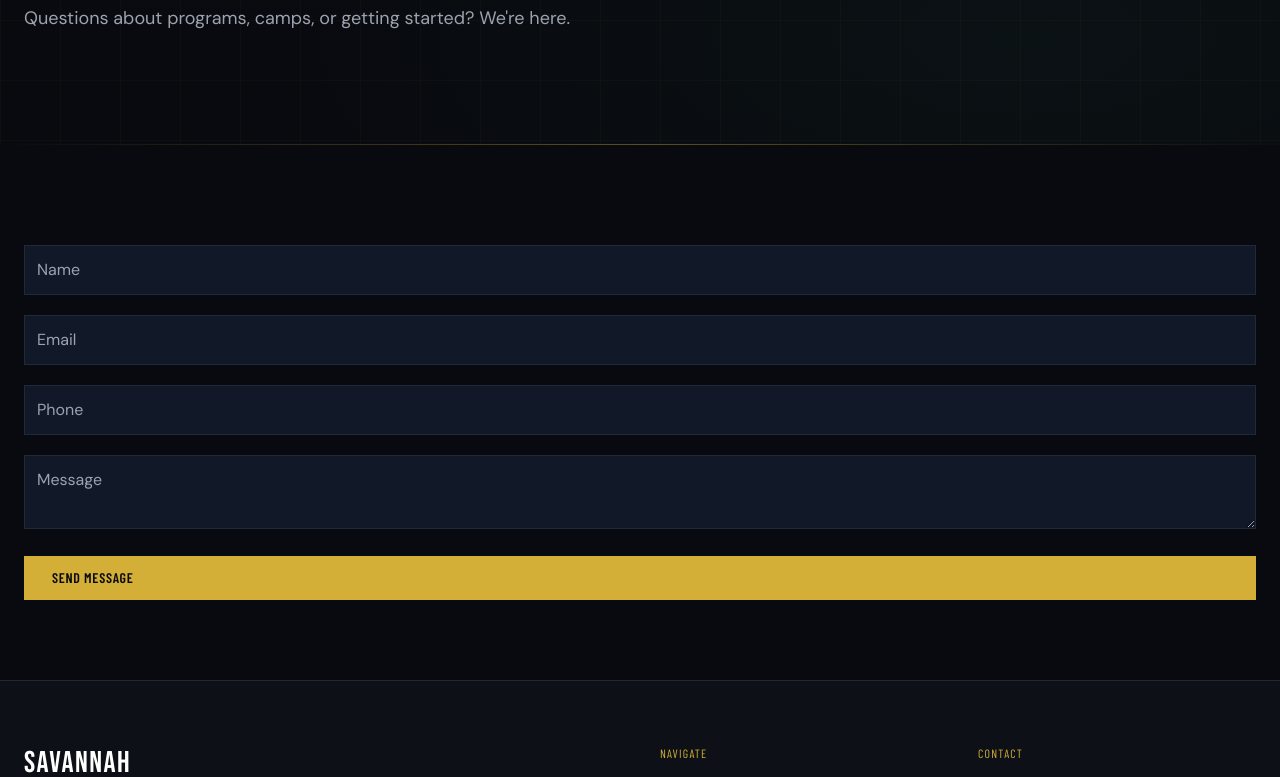
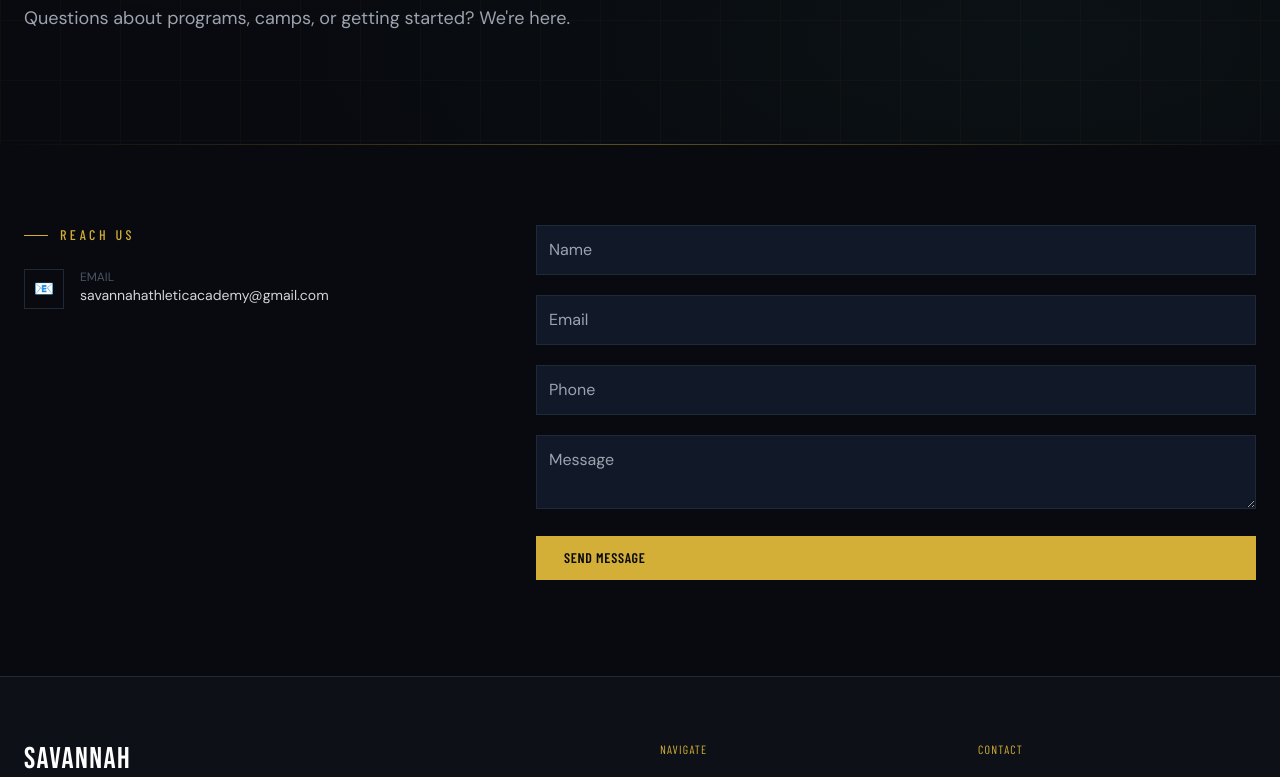
Before and after one commit to savannahathleticacademy-sys/savannah-athletic, a React (Vite) app: page /contact in a window 1280 px wide. Shown: the part 400-1177 px from the top of the page. Built offline with nearby package versions, Linux system fonts and the light colour scheme; a web font is replaced by a local one.

Commit message:
Update Contact.jsx

```diff
--- a/src/Contact.jsx
+++ b/src/Contact.jsx
@@ -2,38 +2,87 @@ import { useState } from 'react'
 import PageHero from './PageHero.jsx'
 
 export default function Contact() {
-  const [submitted, setSubmitted] = useState(false)
+  const [result, setResult] = useState('')
+
+  const onSubmit = async (event) => {
+    event.preventDefault()
+    setResult('Sending...')
+
+    const formData = new FormData(event.target)
+    formData.append('access_key', '32de9cfe-9a49-44e1-adb9-018b5c1f24b6')
+    formData.append('subject', 'New Contact Form - Savannah Athletic')
+    formData.append('from_name', 'Savannah Athletic Website')
+
+    const object = Object.fromEntries(formData)
+    const json = JSON.stringify(object)
+
+    const response = await fetch('https://api.web3forms.com/submit', {
+      method: 'POST',
+      headers: {
+        'Content-Type': 'application/json',
+        Accept: 'application/json',
+      },
+      body: json,
+    })
+
+    const data = await response.json()
+
+    if (data.success) {
+      setResult('Form submitted successfully.')
+      event.target.reset()
+    } else {
+      console.log('Error', data)
+      setResult(data.message || 'Something went wrong.')
+    }
+  }
 
   return (
     <div>
       <PageHero
         label="Contact"
-        title={<>GET IN<br /><span className="text-gradient-gold">TOUCH</span></>}
+        title={
+          <>
+            GET IN
+            <br />
+            <span className="text-gradient-gold">TOUCH</span>
+          </>
+        }
         subtitle="Questions about programs, camps, or getting started? We're here."
       />
 
       <section className="py-20 bg-pitch-black">
         <div className="max-w-7xl mx-auto px-4 sm:px-6">
+          <div className="grid grid-cols-1 lg:grid-cols-5 gap-12">
+            <div className="lg:col-span-2 space-y-8">
+              <div>
+                <div className="flex items-center gap-3 mb-6">
+                  <div className="w-6 h-px bg-gold" />
+                  <span className="section-label">Reach Us</span>
+                </div>
 
-          {submitted ? (
-            <div className="border border-gold/30 bg-gold/10 p-12 text-center">
-              <h3 className="text-white text-2xl mb-2">Message Sent!</h3>
-              <p className="text-gray-400">We’ll get back to you soon.</p>
+                <div className="space-y-5">
+                  <a
+                    href="mailto:savannahathleticacademy@gmail.com"
+                    className="flex items-start gap-4 group"
+                  >
+                    <div className="w-10 h-10 border border-pitch-border flex items-center justify-center text-gold">
+                      📧
                     </div>
-          ) : (
-            <form
-              action="https://api.web3forms.com/submit"
-              method="POST"
-              className="space-y-5"
-              onSubmit={() => setSubmitted(true)}
-            >
-              {/* 🔑 TU ACCESS KEY */}
-              <input type="hidden" name="access_key" value="32de9cfe-9a49-44e1-adb9-018b5c1f24b6" />
+                    <div>
+                      <div className="text-xs uppercase text-gray-600">Email</div>
+                      <div className="text-gray-300 text-sm">
+                        savannahathleticacademy@gmail.com
+                      </div>
+                    </div>
+                  </a>
+                </div>
+              </div>
+            </div>
 
-              <input type="hidden" name="subject" value="New Contact Form - Savannah Athletic" />
-              <input type="hidden" name="from_name" value="Savannah Athletic Website" />
-
+            <div className="lg:col-span-3">
+              <form onSubmit={onSubmit} className="space-y-5">
                 <input
+                  type="text"
                   name="name"
                   placeholder="Name"
                   required
@@ -41,14 +90,15 @@ export default function Contact() {
                 />
 
                 <input
+                  type="email"
                   name="email"
-                type="email"
                   placeholder="Email"
                   required
                   className="w-full p-3 bg-pitch-card border border-pitch-border text-white"
                 />
 
                 <input
+                  type="text"
                   name="phone"
                   placeholder="Phone"
                   className="w-full p-3 bg-pitch-card border border-pitch-border text-white"
@@ -61,12 +111,14 @@ export default function Contact() {
                   className="w-full p-3 bg-pitch-card border border-pitch-border text-white"
                 />
 
-              <button className="btn-primary w-full">
+                <button type="submit" className="btn-primary w-full">
                   Send Message
                 </button>
               </form>
-          )}
 
+              <span className="text-white mt-4 block">{result}</span>
+            </div>
+          </div>
         </div>
       </section>
     </div>
```
Lines whose indentation alone changed are shown as unchanged.
